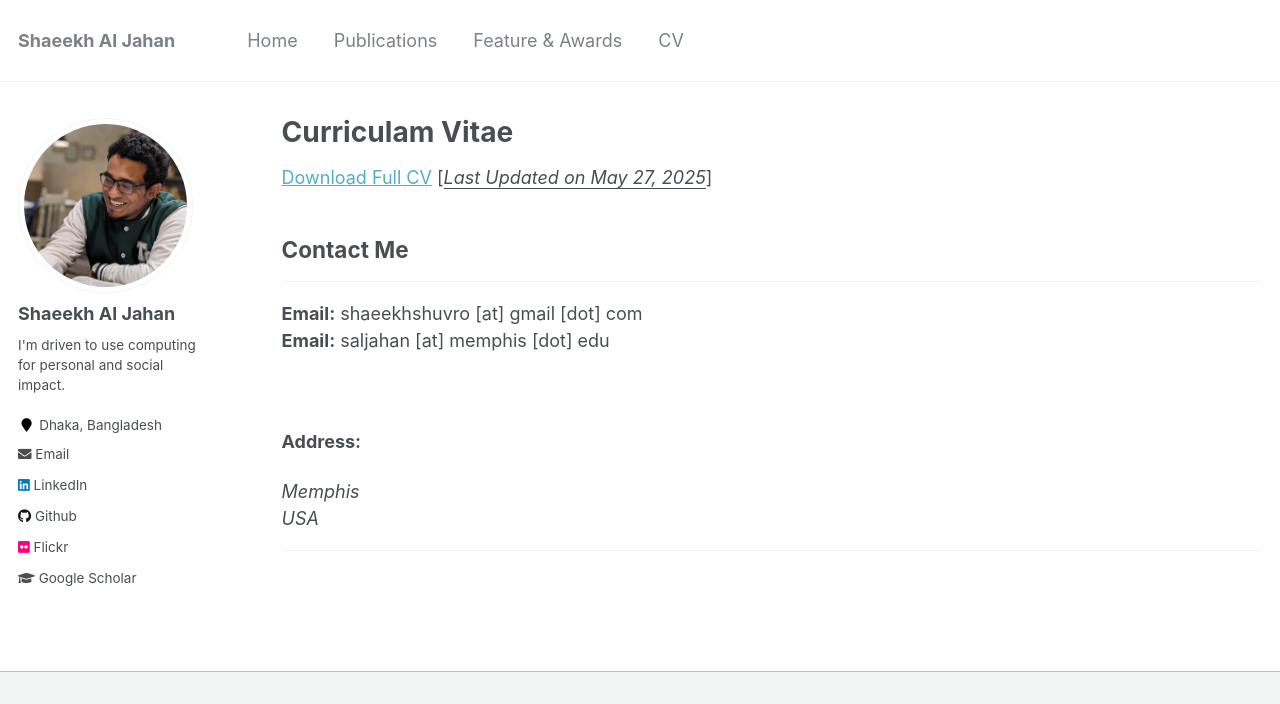
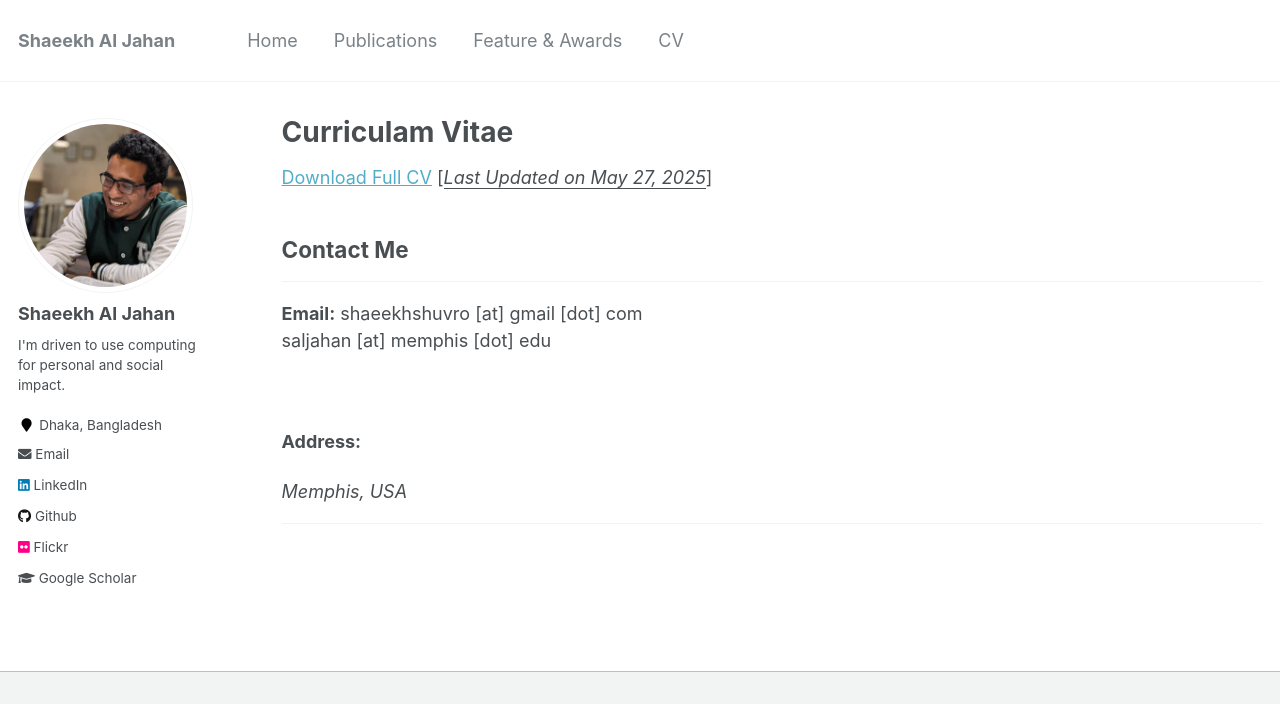
Before and after one commit to shaeekh/shaeekh.github.io, a Jekyll site: the page built from _pages/cv.md, in a window 1280 px wide, cut to the strip 0-704 px from the top of the page. Built offline with Jekyll 4.4.1, drawn with Linux system fonts in a browser that asks for light colours.

Commit message:
Corrected formatting

```diff
--- a/_pages/cv.md
+++ b/_pages/cv.md
@@ -13,16 +13,13 @@ redirect_from:
 -------------
 
 **Email:** shaeekhshuvro [at] gmail [dot] com <br />
-**Email:** saljahan [at] memphis [dot] edu <br />
+	   saljahan [at] memphis [dot] edu <br />
 
  <br />
 
 
 
 **Address:**
-<address>
-Memphis <br />
-USA <br />
-</address>
+<address> Memphis, USA </address>
 
 __________________________________________________________
```
